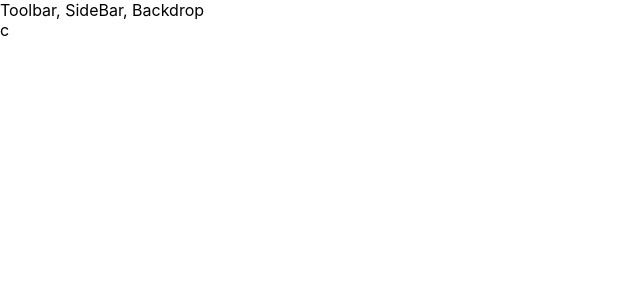
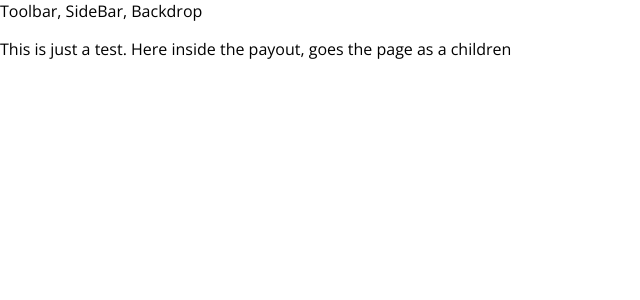
Before and after one commit to reymillenium/udemy_reactjs_burger_builder, a React (Create React App) app: page / in a window 1280 px wide. Shown: the top 300 px of the page, without its empty margins (0-640 px from the left). Built offline with nearby package versions, Linux system fonts and the light colour scheme.

Commit message:
Wrapped the App component with a Auxiliary hoc. Mod index.css by adding 'Open Sans'm as primary font

```diff
--- a/src/App.js
+++ b/src/App.js
@@ -1,17 +1,20 @@
 import React, {Component} from 'react';
 // import './App.css';
 import Layout from './components/Layout/Layout';
+import Auxiliary from './hoc/Auxiliary';
 
 
 class App extends Component {
 
     render() {
         return (
-            // <div>
-            <Layout>c
-
-            </Layout>
-            // </div>
+            <Auxiliary>
+                <div>
+                    <Layout>
+                        <p>This is just a test. Here inside the payout, goes the page as a children</p>
+                    </Layout>
+                </div>
+            </Auxiliary>
         );
     }
 }
--- a/src/index.css
+++ b/src/index.css
@@ -1,6 +1,6 @@
 body {
   margin: 0;
-  font-family: -apple-system, BlinkMacSystemFont, 'Segoe UI', 'Roboto', 'Oxygen',
+  font-family: "Open Sans", -apple-system, BlinkMacSystemFont, 'Segoe UI', 'Roboto', 'Oxygen',
     'Ubuntu', 'Cantarell', 'Fira Sans', 'Droid Sans', 'Helvetica Neue',
     sans-serif;
   -webkit-font-smoothing: antialiased;
```
